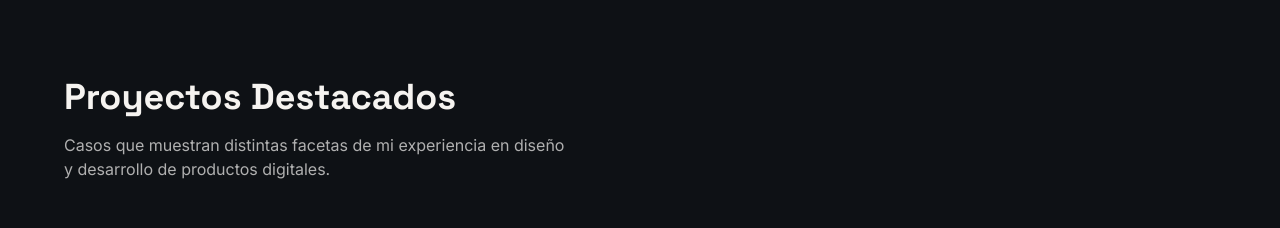
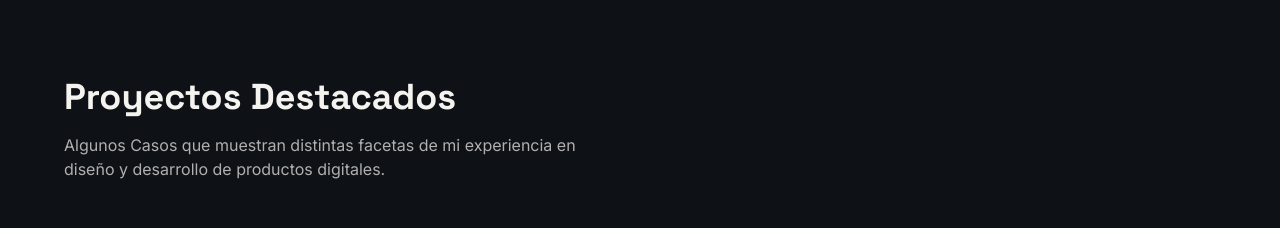
Before and after one commit to M4rqu1nh0/portfolio-2026, a React (Vite) app: page / in a window 1280 px wide. Shown: the part 820-1048 px from the top of the page. Built offline with nearby package versions, Linux system fonts and the light colour scheme; the HTML template or start-up script is replaced by a standard one.

Commit message:
Cambio texto

```diff
--- a/src/pages/Index.tsx
+++ b/src/pages/Index.tsx
@@ -60,7 +60,7 @@ const Index = () => {
         <div className="container mx-auto px-6">
           <h2 className="font-heading text-3xl md:text-4xl font-bold mb-4">Proyectos Destacados</h2>
           <p className="text-muted-foreground mb-12 max-w-lg">
-            Casos que muestran distintas facetas de mi experiencia en diseño y desarrollo de productos digitales.
+            Algunos Casos que muestran distintas facetas de mi experiencia en diseño y desarrollo de productos digitales.
           </p>
 
           <div className="grid md:grid-cols-2 gap-6">
```
